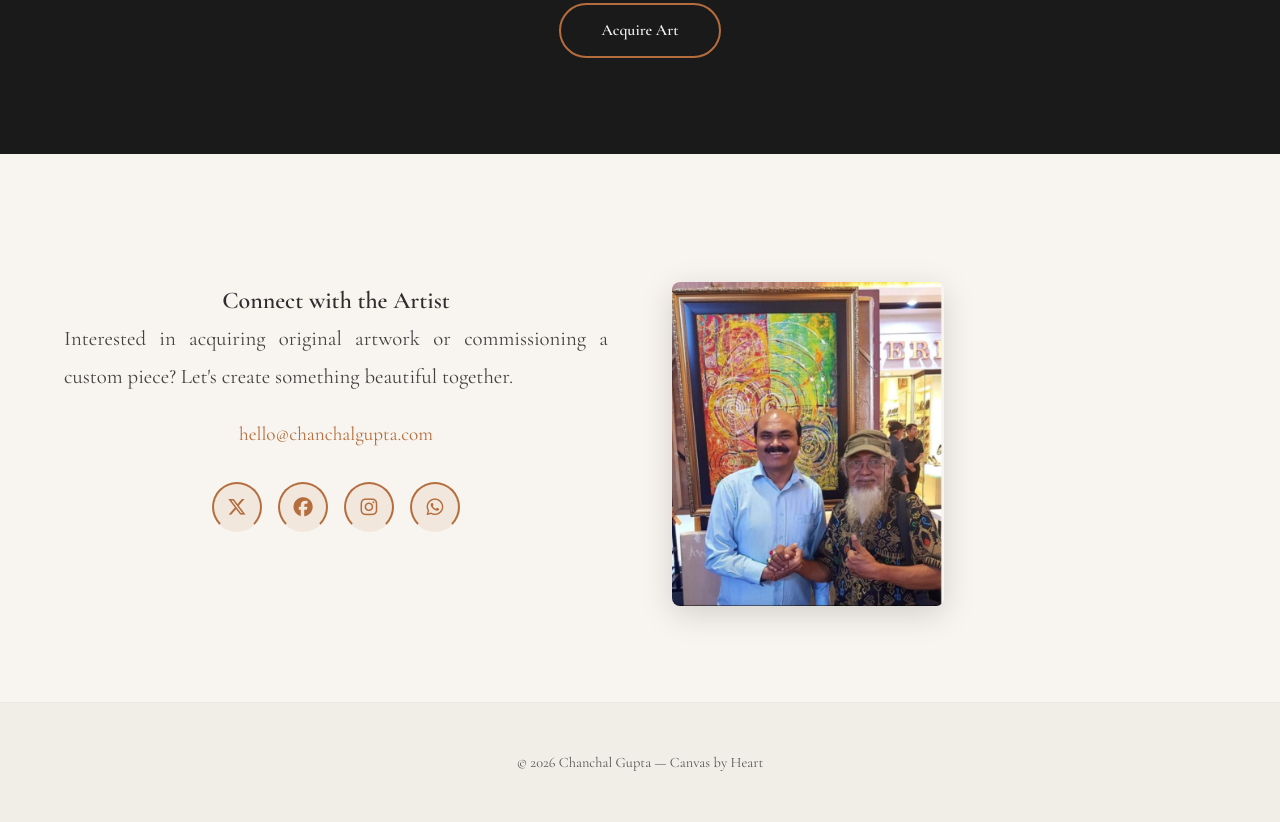
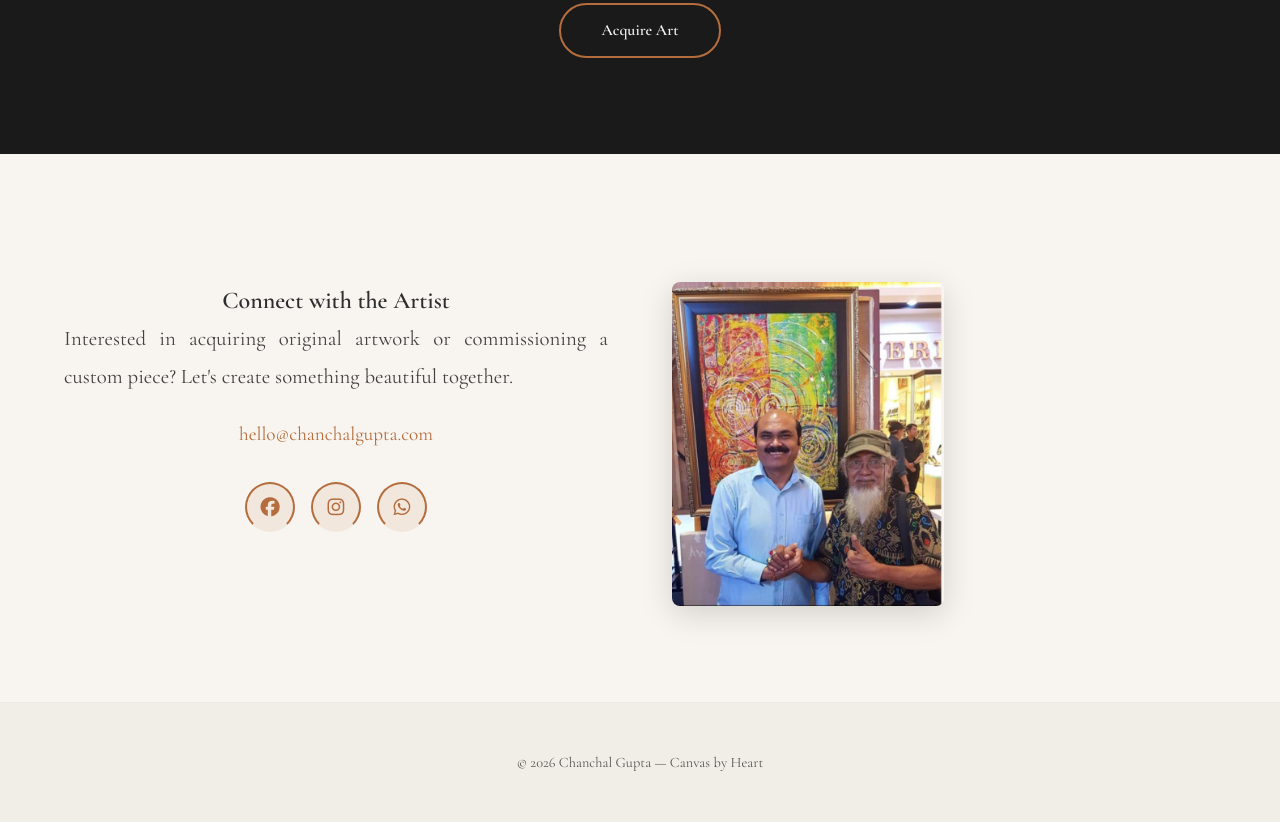
Before and after one commit to ASHWINI-GUPTA/canvas-by-heart, a website: page index.html in a window 1280 px wide. Shown: the part 4003-4825 px from the top of the page. Drawn offline with nearby package versions, Linux system fonts and the light colour scheme; no server answers; a web font is replaced by a local one.

Commit message:
Remove X Account

```diff
--- a/index.html
+++ b/index.html
@@ -219,9 +219,9 @@
         <p data-lang="contactDesc">Questions, commissions or a friendly hello—drop me a line.</p>
         <a href="mailto:hello@chanchalgupta.com">hello@chanchalgupta.com</a>
         <div class="social-links">
-          <a href="http://x.com/canvasbyheart" target="_blank" class="social-link">
+          <!-- <a href="http://x.com/canvasbyheart" target="_blank" class="social-link">
             <i class="fa-brands fa-x-twitter"></i>
-          </a>
+          </a> -->
           <a href="http://fb.com/chanchal.gupta.589" target="_blank" class="social-link">
             <i class="fa-brands fa-facebook"></i>
           </a>
```
